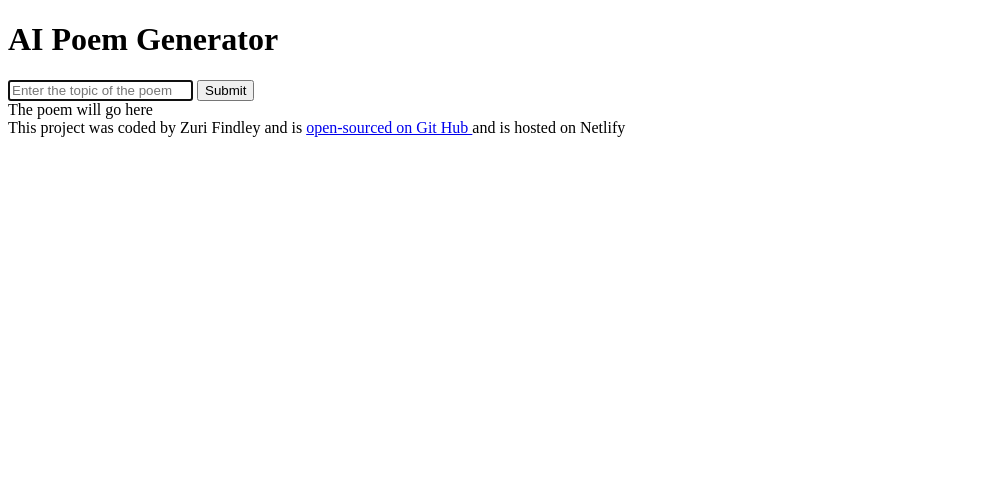
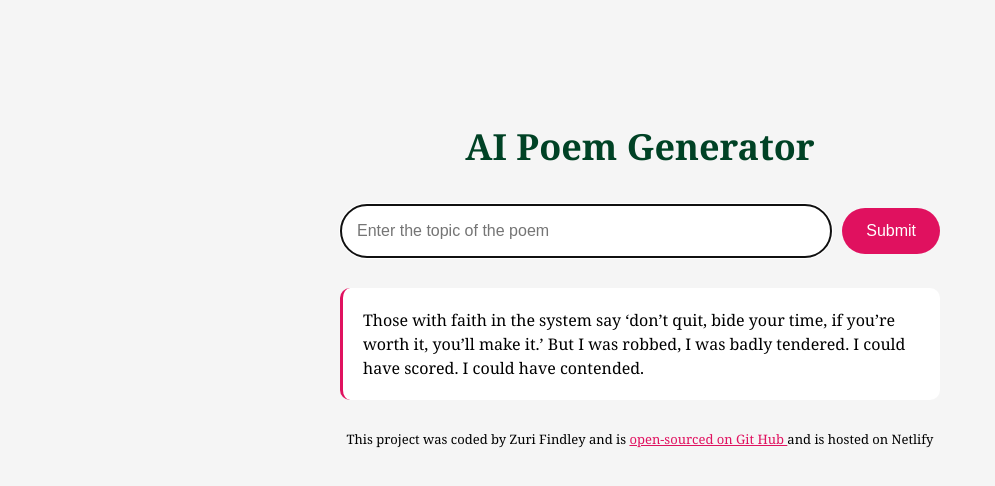
Before and after one commit to vladasanadev/poem-generator, a plain HTML site: page index.html in a window 1280 px wide. Shown: the whole page, without its empty margins (0-995 px from the left). Drawn offline with Linux system fonts and the light colour scheme.

Commit message:
Updated CSS

```diff
--- a/index.html
+++ b/index.html
@@ -1,12 +1,15 @@
 <!DOCTYPE html>
 <html lang="en">
+
 <head>
   <meta charset="UTF-8">
   <meta name="viewport" content="width=device-width, initial-scale=1.0">
-  <link rel="stylesheet" href="src/styles.css"/>
+  <link rel="stylesheet" href="src/styles.css" />
   <title>AI Poem Generator</title>
 </head>
-<body>
+
+<body class="container">
+  <div>
     <header>
       <h1>
         AI Poem Generator
@@ -14,24 +17,30 @@
     </header>
 
     <main>
-  <form>
-    <input type="text" placeholder="Enter the topic of the poem"
-    autofocus
-    required
-    autocomplete="off"
-    />
-    <input type="submit"/>
+      <form class="form">
+        <div class="input-container">
+          <input type="text" placeholder="Enter the topic of the poem" autofocus required autocomplete="off"
+            class="instructions" />
+        </div>
+        <input type="submit" class="submit-button" />
       </form>
-<div>
-  The poem will go here
+      <div class="poem">
+        Those with faith in the system say ‘don’t quit,
+
+        bide your time, if you’re worth it, you’ll make it.’
+
+        But I was robbed, I was badly tendered.
+
+        I could have scored. I could have contended.
       </div>
     </main>
-
 
     <footer> This project was coded by Zuri Findley and is
       <a href="https://github.com/ZeeBedie/poem-generator" target="_blank">open-sourced on Git Hub </a>
       and is hosted on Netlify
     </footer>
+  </div>
   <script src="src/index.js"></script>
 </body>
+
 </html>
--- a/src/styles.css
+++ b/src/styles.css
@@ -0,0 +1,79 @@
+body {
+  background-color: #F5F5F5;
+  font-family: Georgia, 'Times New Roman', Times, serif;
+}
+
+a {
+  color:#e0115f  ;
+}
+
+.container {
+  margin: 120px auto;
+  max-width: 600px;
+}
+
+h1 {
+  text-align: center;
+  font-weight: 800;
+  font-size: 36px;
+  line-height: 1.5;
+  color: #004225;
+  margin: 0;
+}
+
+
+
+header {
+  margin-bottom: 30px;
+}
+
+.form {
+  display: flex;
+  align-items: center;
+  margin-bottom: 30px;
+}
+
+.input-container {
+  flex: 1;
+  margin-right: 10px;
+}
+
+.instructions {
+  width: 100%;
+  padding: 16px;
+  border: 1.5px solid #ff007f;
+  font-size: 16px;
+  border-radius: 50px;
+  line-height: 20px;
+  color: #004225;
+  box-sizing: border-box;
+}
+
+.submit-button {
+  background-color:#e0115f ;
+  color: white;
+  border: none;
+  font-size: 16px;
+  border-radius: 50px;
+  padding: 14px 24px;
+  box-sizing: border-box; /* Ensure padding is included in width */
+}
+
+.poem {
+  font-size: 16px;
+  background-color: white;
+  padding: 20px;
+  line-height: 24px;
+  font-weight: 400;
+  border-left: 3px solid #e0115f ;
+  border-radius: 10px;
+  margin-bottom: 20px;
+
+}
+
+footer {
+  text-align: center;
+  font-size: 13px;
+  margin-top: 30px;
+
+}
```
Lines whose indentation alone changed are shown as unchanged.
